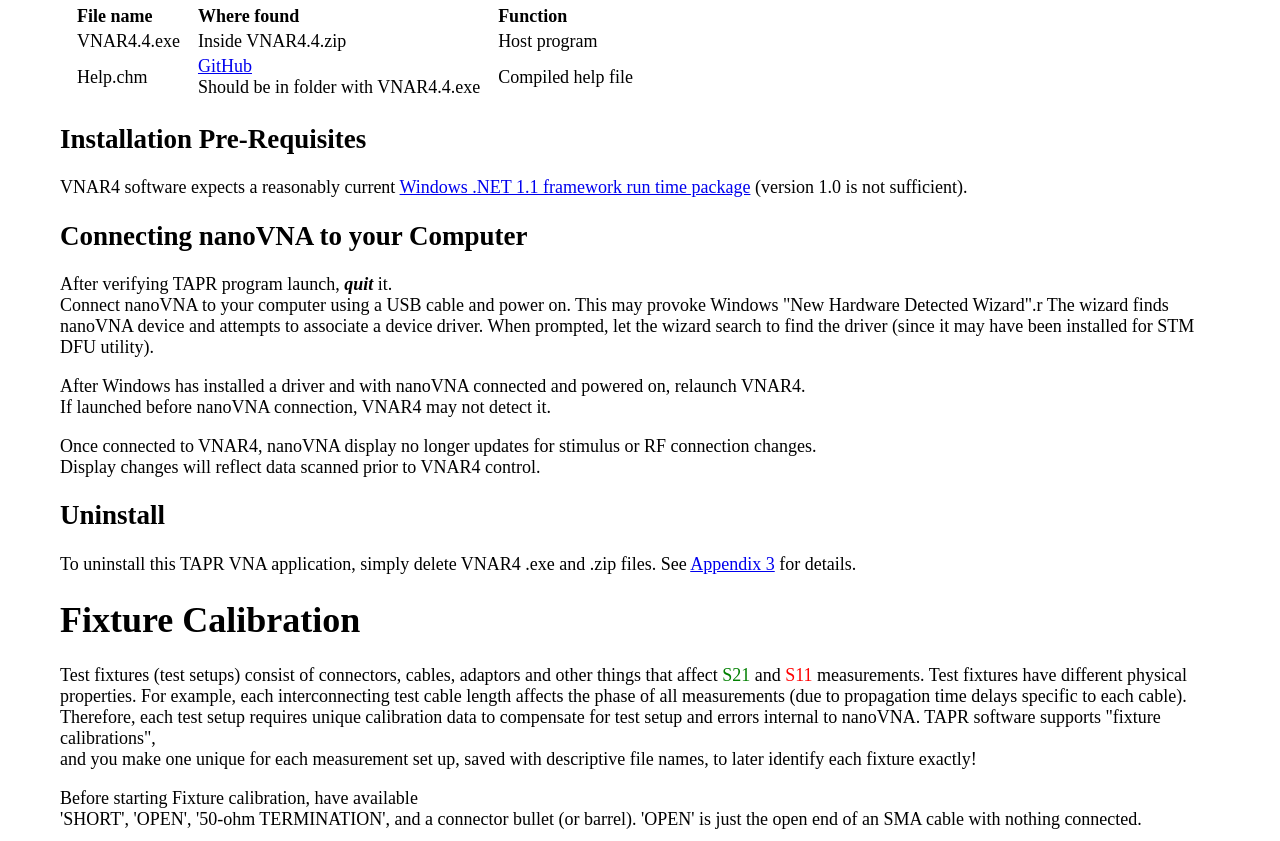
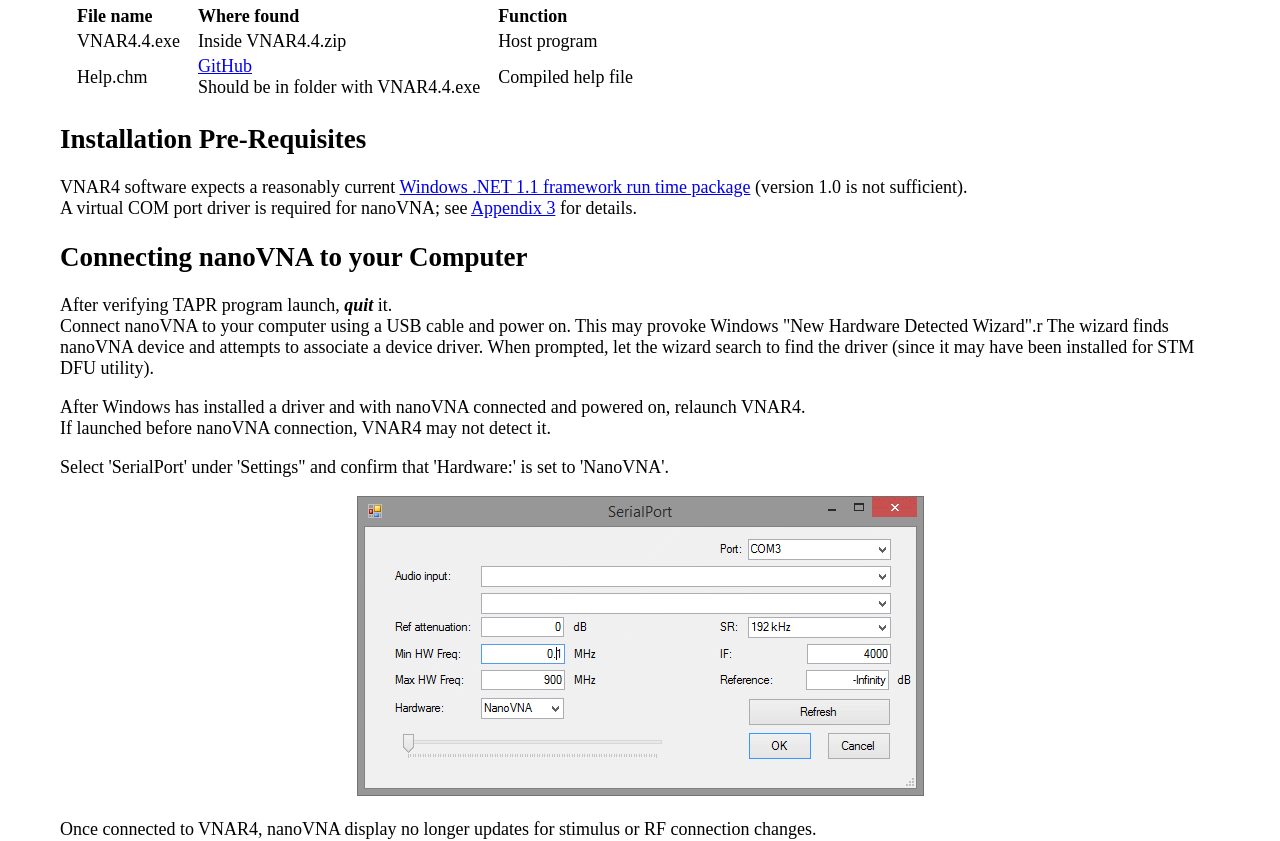
Before and after one commit to oristopo/nanoTAPR, a plain HTML site: page media/index.htm in a window 1280 px wide. Shown: the part 6819-7660 px from the top of the page. Drawn offline with Linux system fonts and the light colour scheme.

Commit message:
SerialPort and driver

```diff
--- a/media/index.htm
+++ b/media/index.htm
@@ -398,8 +398,6 @@ nanoVNA support is expected for no older than Windows 7:</p>
 <td>Windows 10</td><td>nanoVNA</td><td>Tested</td>
 </tr></tbody></table>
 
-<div style="page-break-after: always;"></div>
-
 <h2 id="software-distribution">Software Distribution</h2>
 
 <p>The current software distribution consists of:</p>
@@ -422,6 +420,8 @@ nanoVNA support is expected for no older than Windows 7:</p>
 
 <p>VNAR4 software expects a reasonably current <a href="#initial-software-installation">Windows
 .NET 1.1 framework run time package</a> (version 1.0 is not sufficient).<br>
+A virtual COM port driver is required for nanoVNA; see <a href="#appendix-3">Appendix 3</a> for details.
+<div style="page-break-after: always;"></div>
 
 <h2 id="connecting-nanovna-to-your-computer">Connecting nanoVNA to your Computer</h2>
 
@@ -434,6 +434,8 @@ When prompted, let the wizard search to find the driver
 
 <p>After Windows has installed a driver and with nanoVNA connected and powered on, relaunch VNAR4.<br>
 If launched before nanoVNA connection, VNAR4 may not detect it.</p>
+Select 'SerialPort' under 'Settings" and confirm that 'Hardware:' is set to 'NanoVNA'.<br>
+<p align="center"><img src= "SerialPort.gif"></p>
 
 Once connected to VNAR4, nanoVNA display no longer updates for stimulus or RF connection changes.<br>
 Display changes will reflect data scanned prior to VNAR4 control.
```
